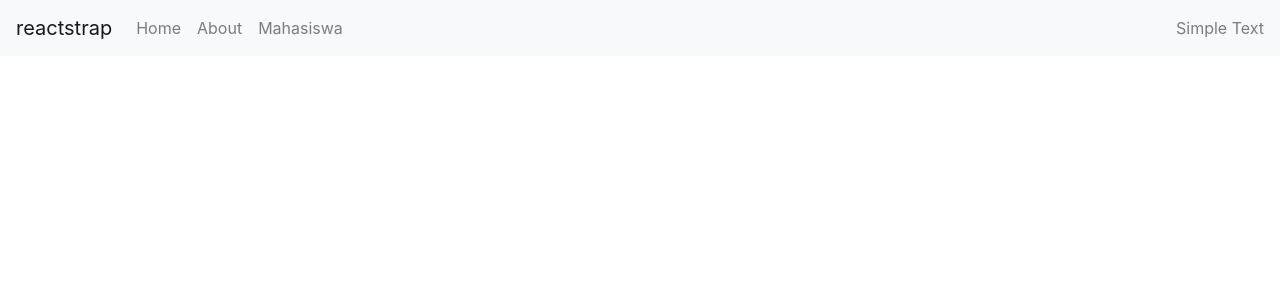
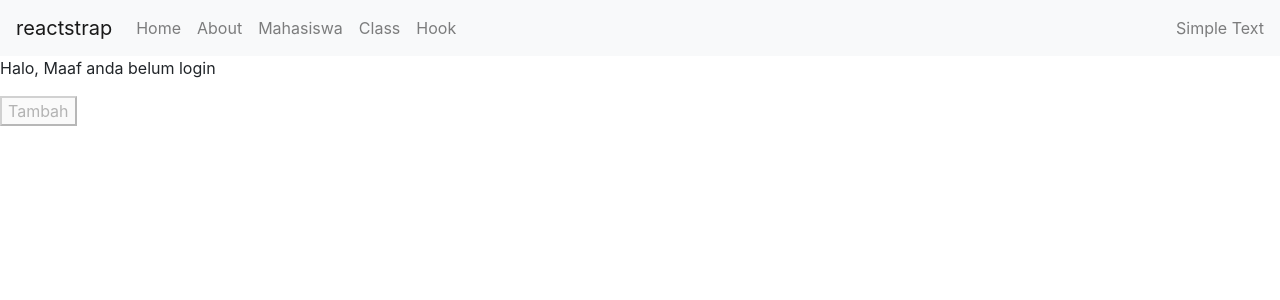
Before and after one commit to maxmiliam-code/aplikasireactpertama, a React (Create React App) app: page /hooks in a window 1280 px wide. Shown: the top 300 px of the page. Built offline with nearby package versions, Linux system fonts and the light colour scheme.

Commit message:
React Hooks useState

```diff
--- a/src/App.js
+++ b/src/App.js
@@ -8,6 +8,8 @@
 import ListComp from './Component/Class/ListComp';
 import TambahComp from './Component/Class/TambahComp';
 import EditComp from './Component/Class/EditComp';
+import KelasComp from './Component/Hooks/Class/KelasComp';
+import HooksComp from './Component/Hooks/Fungsional/HooksComp';
 //import './App.css';
 //import Home from './Component/Fungsional/Home';
 //import Parent from './Component/Class/Parent';
@@ -22,6 +24,8 @@
       <Route exact path="/mahasiswa" component={ListComp}/>
       <Route exact path="/mahasiswa/tambah" component={TambahComp}/>
       <Route exact path="/mahasiswa/edit" component={EditComp}/>
+      <Route exact path="/kelas" component={KelasComp}/>
+      <Route exact path="/hooks" component={HooksComp}/>
       {/*<Route exact path="/detail/:id" component={DetailComp}/>*/}
     </Switch>
     </BrowserRouter>
--- a/src/Component/Fungsional/NavbarComp.jsx
+++ b/src/Component/Fungsional/NavbarComp.jsx
@@ -30,7 +30,12 @@
                         <NavItem>
                             <NavLink href="/mahasiswa">Mahasiswa</NavLink>
                         </NavItem>
-
+                        <NavItem>
+                            <NavLink href="/kelas">Class</NavLink>
+                        </NavItem>
+                        <NavItem>
+                            <NavLink href="/hooks">Hook</NavLink>
+                        </NavItem>
                     </Nav>
                     <NavbarText>Simple Text</NavbarText>
                 </Collapse>
--- /dev/null
+++ b/src/Component/Hooks/Class/KelasComp.jsx
@@ -0,0 +1,28 @@
+import React, { Component } from 'react';
+
+class KelasComp extends Component {
+    constructor(props) {
+        super(props)
+
+        this.state = {
+            jumlah: 0
+        }
+    }
+
+    tambahProduk = () => {
+        this.setState({
+            jumlah: this.state.jumlah + 1
+        })
+    }
+
+    render() {
+        return (
+            <div>
+                <h1>{this.state.jumlah}</h1>
+                <button onClick={this.tambahProduk}>Tambah Produk</button>
+            </div>
+        );
+    }
+}
+
+export default KelasComp;
--- /dev/null
+++ b/src/Component/Hooks/Fungsional/HooksComp.jsx
@@ -0,0 +1,28 @@
+import React,{useState} from 'react';
+import TampilComp from './TampilComp';
+
+const HooksComp = () => {
+    const [jumlah, tambahJumlah] = useState(0)
+
+    //login
+    const [dataLogin] = useState({username:'oki', token: 'abcd123', isLogin: false})
+
+    //cek kondisi sudah login / belum
+    let tampil
+    if(dataLogin.isLogin){
+        tampil = <TampilComp
+        username = {dataLogin.username}
+        fungsi = {tambahJumlah.bind(this)}
+        jumlah = {jumlah}/>
+    }else{
+        tampil = <TampilComp username="Maaf anda belum login" disabled={true} />
+    }
+
+    return (
+        <div>
+            {tampil}
+        </div>
+    );
+}
+
+export default HooksComp;
--- /dev/null
+++ b/src/Component/Hooks/Fungsional/TampilComp.jsx
@@ -0,0 +1,13 @@
+import React from 'react';
+
+function TampilComp(props) {
+    return (
+        <div>
+            <p>Halo, {props.username}</p>
+            <h1>{props.jumlah}</h1>
+            <button onClick={()=>props.fungsi(props.jumlah+1)} disabled={props.disabled}>Tambah</button>
+        </div>
+    );
+}
+
+export default TampilComp;
```
